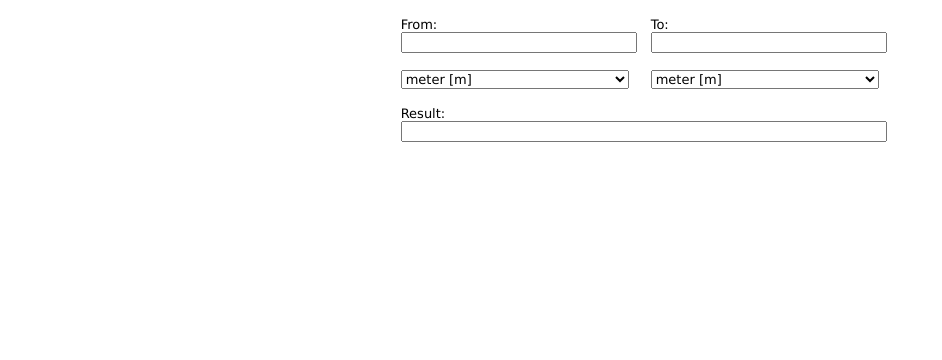
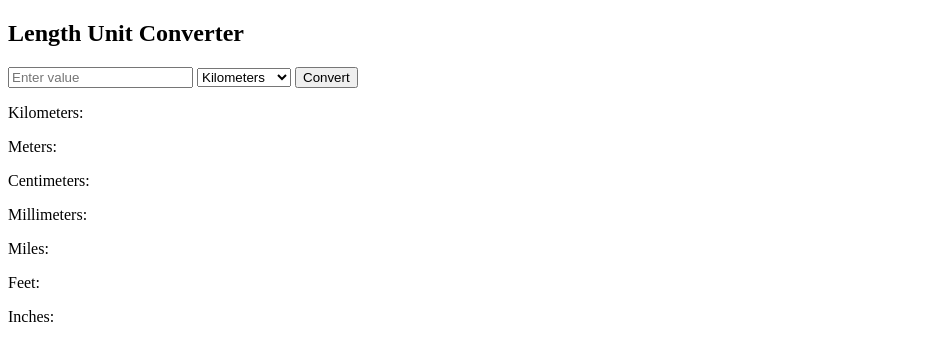
Before and after one commit to MiyoGrevin/miyogrevin.github.io, a plain HTML site: page index.html in a window 1280 px wide. Shown: the whole page, without its empty margins (0-942 px from the left). Drawn offline with Linux system fonts and the light colour scheme.

Commit message:
Update index.html

```diff
--- a/index.html
+++ b/index.html
@@ -1,16 +1,64 @@
 <!DOCTYPE html>
 <html>
 <head>
-  <title>Converter</title>
+    <title>Length Unit Converter</title>
+    <script>
+        function convertUnits() {
+            // Get the value and the unit
+            var value = document.getElementById("value").value;
+            var unit = document.getElementById("unit").value;
+
+            // Conversion factors
+            var factors = {
+                "km": { "km": 1, "m": 1000, "cm": 100000, "mm": 1000000, "mile": 0.621371, "foot": 3280.84, "inch": 39370.1 },
+                "m": { "km": 0.001, "m": 1, "cm": 100, "mm": 1000, "mile": 0.000621371, "foot": 3.28084, "inch": 39.3701 },
+                "cm": { "km": 0.00001, "m": 0.01, "cm": 1, "mm": 10, "mile": 0.00000621371, "foot": 0.0328084, "inch": 0.393701 },
+                "mm": { "km": 0.000001, "m": 0.001, "cm": 0.1, "mm": 1, "mile": 0.000000621371, "foot": 0.00328084, "inch": 0.0393701 },
+                "mile": { "km": 1.60934, "m": 1609.34, "cm": 160934, "mm": 1609340, "mile": 1, "foot": 5280, "inch": 63360 },
+                "foot": { "km": 0.0003048, "m": 0.3048, "cm": 30.48, "mm": 304.8, "mile": 0.000189394, "foot": 1, "inch": 12 },
+                "inch": { "km": 0.0000254, "m": 0.0254, "cm": 2.54, "mm": 25.4, "mile": 0.0000157828, "foot": 0.0833333, "inch": 1 }
+            };
+
+            // Convert the value to all other units
+            var results = {};
+            for (var targetUnit in factors[unit]) {
+                results[targetUnit] = value * factors[unit][targetUnit];
+            }
+
+            // Display the results
+            for (var targetUnit in results) {
+                document.getElementById("result_" + targetUnit).textContent = results[targetUnit].toFixed(3);
+            }
+        }
+    </script>
 </head>
 <body>
-<!-- LENGTH CONVERTER START -->
-<form style="padding:0;margin:0" name="cat=Length">
-<table align=center width=500 style="font-family:Verdana;font-size:100%" border=0 cellpadding=0 cellspacing=0><tr><td style="padding:1.2ex 1.5ex;width:50%;font-family:Verdana;font-size:13px">From:<br><input style="width:100%;font-family:Verdana;font-size:100%" type=text name="bindid=left;base=1"></td><td style="padding:1.2ex 1.5ex;width:50%;font-family:Verdana;font-size:13px">To:<br><input style="width:100%;font-family:Verdana;font-size:100%" type=text name="bindid=right"></td></tr><tr><td style="padding:1.2ex 1.5ex;width:50%;font-family:Verdana;font-size:13px">
-<select name=left size=1 style="width:100%;font-family:Verdana;font-size:100%"><option value="meter" selected>meter [m]</option><option value="kilometer">kilometer [km]</option><option value="centimeter">centimeter [cm]</option><option value="millimeter">millimeter [mm]</option><option value="mile (US survey)">mile (US survey) [mi]</option><option value="foot (US survey)">foot (US survey) [ft]</option><option value="inch (US survey)">inch (US survey) [in]</option></select></td><td style="padding:1.2ex 1.5ex;width:50%;font-family:Verdana;font-size:13px">
-<select name=right size=1 style="width:100%;font-family:Verdana;font-size:100%"><option value="meter" selected>meter [m]</option><option value="kilometer">kilometer [km]</option><option value="centimeter">centimeter [cm]</option><option value="millimeter">millimeter [mm]</option><option value="mile (US survey)">mile (US survey) [mi]</option><option value="foot (US survey)">foot (US survey) [ft]</option><option value="inch (US survey)">inch (US survey) [in]</option></select></td></tr><tr><td colspan=2 style="padding:1.2ex 1.5ex;font-family:Verdana;font-size:13px">Result:<br><input style="width:100%;font-family:Verdana;font-size:100%" type=text name="type=result;bindid=left;bindid2=right"></td></tr></table>
-</form>
-<script src=http://www.unitconversion.org/converter3/converter3.js></script>
-<!-- LENGTH CONVERTER END -->
+
+<h2>Length Unit Converter</h2>
+
+<div>
+    <input type="number" id="value" placeholder="Enter value">
+    <select id="unit">
+        <option value="km">Kilometers</option>
+        <option value="m">Meters</option>
+        <option value="cm">Centimeters</option>
+        <option value="mm">Millimeters</option>
+        <option value="mile">Miles</option>
+        <option value="foot">Feet</option>
+        <option value="inch">Inches</option>
+    </select>
+    <button onclick="convertUnits()">Convert</button>
+</div>
+
+<div>
+    <p>Kilometers: <span id="result_km"></span></p>
+    <p>Meters: <span id="result_m"></span></p>
+    <p>Centimeters: <span id="result_cm"></span></p>
+    <p>Millimeters: <span id="result_mm"></span></p>
+    <p>Miles: <span id="result_mile"></span></p>
+    <p>Feet: <span id="result_foot"></span></p>
+    <p>Inches: <span id="result_inch"></span></p>
+</div>
+
 </body>
 </html>
```
